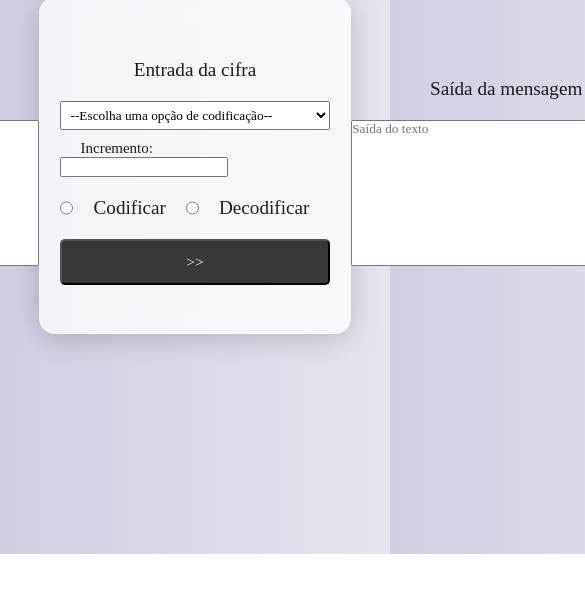
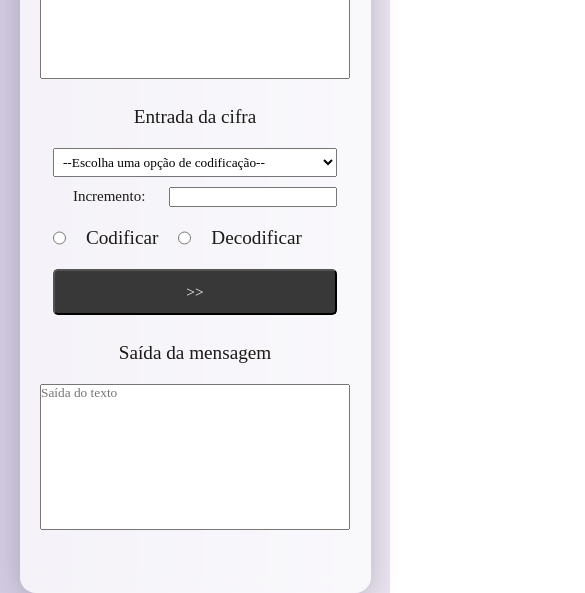
Before and after one commit to cxavier6/codificador-mensagem, a plain HTML site: page index.html in a window 390 px wide. Shown: the part 290-883 px from the top of the page, 585 px wide, since content can reach past the window. Before the commit the page ends 844 px from the top, so only its background shows below. Drawn offline with Linux system fonts and the light colour scheme.

Commit message:
Adiciona responsividade

```diff
--- a/style.css
+++ b/style.css
@@ -91,3 +91,22 @@ textarea {
 	font-weight: 500;
 	font-size: .8em;
 }
+
+/* responsividade para dispositivos móveis*/
+@media (max-width: 800px) {
+	.containerForm {
+		display: flex;
+		margin-top: 10%;
+	}
+
+	form {
+		display: flex;
+		flex-direction: column;
+		width: 90vw;
+		height: 100vh;
+	}
+
+	.caixaDeTexto {
+		padding: 2%;
+	}
+}
```
